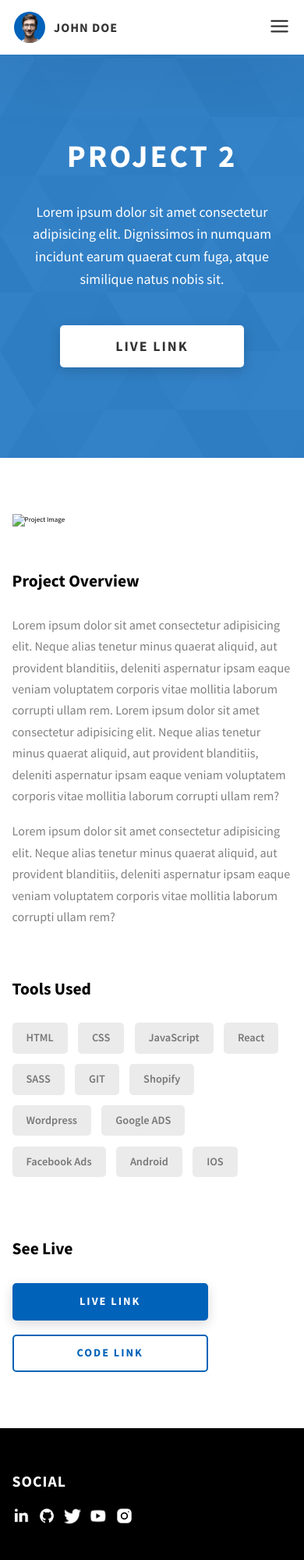
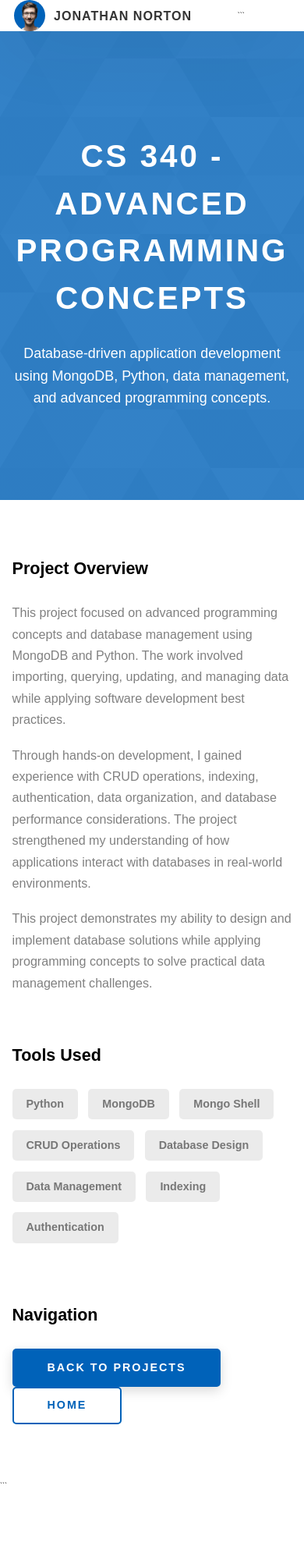
Before and after one commit to JonathanNorton223/JonathanNorton223.github.io, a website: page project-2.html in a window 390 px wide. Shown: the top 2000 px of the page at 78% size. After the commit the page ends 1911 px from the top, so only its background shows below. Drawn offline with Linux system fonts and the light colour scheme.

Commit message:
Update project-2.html

````diff
--- a/project-2.html
+++ b/project-2.html
@@ -1,21 +1,17 @@
 <!DOCTYPE html>
+
 <html lang="en">
   <head>
     <meta charset="UTF-8" />
     <meta name="viewport" content="width=device-width, initial-scale=1.0" />
-    <meta http-equiv="X-UA-Compatible" content="ie=edge" />
-    <title>Case Study of Project 2</title>
-    <meta name="description" content="Case study page of Project" />
+    <title>CS 340 Project | Jonathan Norton</title>
+    <meta
+      name="description"
+      content="CS 340 Advanced Programming Concepts project by Jonathan Norton"
+    />
+    <link rel="stylesheet" href="css/style.css" />
+  </head>
 
-    <link rel="stylesheet" href="css/style.css" />
-
-    <link rel="preconnect" href="https://fonts.googleapis.com" />
-    <link rel="preconnect" href="https://fonts.gstatic.com" crossorigin />
-    <link
-      href="https://fonts.googleapis.com/css2?family=Source+Sans+Pro:wght@400;600;700;900&display=swap"
-      rel="stylesheet"
-    />
-  </head>
   <body>
     <header class="header">
       <div class="header__content">
@@ -23,208 +19,125 @@
           <div class="header__logo-img-cont">
             <img
               src="./assets/png/john-doe.png"
-              alt="Ram Maheshwari Logo Image"
+              alt="Jonathan Norton Logo Image"
               class="header__logo-img"
             />
           </div>
-          <span class="header__logo-sub">John Doe</span>
+          <span class="header__logo-sub">Jonathan Norton</span>
         </div>
+
+```
     <div class="header__main">
       <ul class="header__links">
         <li class="header__link-wrapper">
-              <a href="./index.html" class="header__link"> Home </a>
+          <a href="./index.html" class="header__link">Home</a>
         </li>
         <li class="header__link-wrapper">
-              <a href="./index.html#about" class="header__link">About </a>
+          <a href="./index.html#about" class="header__link">About</a>
         </li>
         <li class="header__link-wrapper">
-              <a href="./index.html#projects" class="header__link">
-                Projects
-              </a>
+          <a href="./index.html#projects" class="header__link">Projects</a>
         </li>
         <li class="header__link-wrapper">
-              <a href="./index.html#contact" class="header__link"> Contact </a>
-            </li>
-          </ul>
-          <div class="header__main-ham-menu-cont">
-            <img
-              src="./assets/svg/ham-menu.svg"
-              alt="hamburger menu"
-              class="header__main-ham-menu"
-            />
-            <img
-              src="./assets/svg/ham-menu-close.svg"
-              alt="hamburger menu close"
-              class="header__main-ham-menu-close d-none"
-            />
-          </div>
-        </div>
-      </div>
-      <div class="header__sm-menu">
-        <div class="header__sm-menu-content">
-          <ul class="header__sm-menu-links">
-            <li class="header__sm-menu-link">
-              <a href="./index.html"> Home </a>
-            </li>
-
-            <li class="header__sm-menu-link">
-              <a href="./index.html#about"> About </a>
-            </li>
-
-            <li class="header__sm-menu-link">
-              <a href="./index.html#projects"> Projects </a>
-            </li>
-
-            <li class="header__sm-menu-link">
-              <a href="./index.html#contact"> Contact </a>
+          <a href="./index.html#contact" class="header__link">Contact</a>
         </li>
       </ul>
     </div>
   </div>
 </header>
+
 <section class="project-cs-hero">
   <div class="project-cs-hero__content">
-        <h1 class="heading-primary">Project 2</h1>
+    <h1 class="heading-primary">
+      CS 340 - Advanced Programming Concepts
+    </h1>
+
     <div class="project-cs-hero__info">
       <p class="text-primary">
-            Lorem ipsum dolor sit amet consectetur adipisicing elit. Dignissimos
-            in numquam incidunt earum quaerat cum fuga, atque similique natus
-            nobis sit.
+        Database-driven application development using MongoDB, Python,
+        data management, and advanced programming concepts.
       </p>
-        </div>
-        <div class="project-cs-hero__cta">
-          <a href="#" class="btn btn--bg" target="_blank">Live Link</a>
     </div>
   </div>
 </section>
+
 <section class="project-details">
   <div class="main-container">
     <div class="project-details__content">
-          <div class="project-details__showcase-img-cont">
-            <img
-              src="./assets/jpeg/project-mockup-example.jpeg"
-              alt="Project Image"
-              class="project-details__showcase-img"
-            />
-          </div>
       <div class="project-details__content-main">
         <div class="project-details__desc">
-              <h3 class="project-details__content-title">Project Overview</h3>
+          <h2 class="project-details__content-title">
+            Project Overview
+          </h2>
+
           <p class="project-details__desc-para">
-                Lorem ipsum dolor sit amet consectetur adipisicing elit. Neque
-                alias tenetur minus quaerat aliquid, aut provident blanditiis,
-                deleniti aspernatur ipsam eaque veniam voluptatem corporis vitae
-                mollitia laborum corrupti ullam rem. Lorem ipsum dolor sit amet
-                consectetur adipisicing elit. Neque alias tenetur minus quaerat
-                aliquid, aut provident blanditiis, deleniti aspernatur ipsam
-                eaque veniam voluptatem corporis vitae mollitia laborum corrupti
-                ullam rem?
+            This project focused on advanced programming concepts and
+            database management using MongoDB and Python. The work involved
+            importing, querying, updating, and managing data while applying
+            software development best practices.
           </p>
+
           <p class="project-details__desc-para">
-                Lorem ipsum dolor sit amet consectetur adipisicing elit. Neque
-                alias tenetur minus quaerat aliquid, aut provident blanditiis,
-                deleniti aspernatur ipsam eaque veniam voluptatem corporis vitae
-                mollitia laborum corrupti ullam rem?
+            Through hands-on development, I gained experience with CRUD
+            operations, indexing, authentication, data organization, and
+            database performance considerations. The project strengthened my
+            understanding of how applications interact with databases in
+            real-world environments.
+          </p>
+
+          <p class="project-details__desc-para">
+            This project demonstrates my ability to design and implement
+            database solutions while applying programming concepts to solve
+            practical data management challenges.
           </p>
         </div>
+
         <div class="project-details__tools-used">
-              <h3 class="project-details__content-title">Tools Used</h3>
+          <h2 class="project-details__content-title">
+            Tools Used
+          </h2>
+
           <div class="skills">
-                <div class="skills__skill">HTML</div>
-                <div class="skills__skill">CSS</div>
-                <div class="skills__skill">JavaScript</div>
-                <div class="skills__skill">React</div>
-                <div class="skills__skill">SASS</div>
-                <div class="skills__skill">GIT</div>
-                <div class="skills__skill">Shopify</div>
-                <div class="skills__skill">Wordpress</div>
-                <div class="skills__skill">Google ADS</div>
-                <div class="skills__skill">Facebook Ads</div>
-                <div class="skills__skill">Android</div>
-                <div class="skills__skill">IOS</div>
+            <div class="skills__skill">Python</div>
+            <div class="skills__skill">MongoDB</div>
+            <div class="skills__skill">Mongo Shell</div>
+            <div class="skills__skill">CRUD Operations</div>
+            <div class="skills__skill">Database Design</div>
+            <div class="skills__skill">Data Management</div>
+            <div class="skills__skill">Indexing</div>
+            <div class="skills__skill">Authentication</div>
           </div>
         </div>
+
         <div class="project-details__links">
-              <h3 class="project-details__content-title">See Live</h3>
+          <h2 class="project-details__content-title">
+            Navigation
+          </h2>
+
           <a
-                href="#"
-                class="btn btn--med btn--theme project-details__links-btn"
-                target="_blank"
-                >Live Link</a
+            href="./index.html#projects"
+            class="btn btn--med btn--theme"
           >
+            Back to Projects
+          </a>
+
           <a
-                href="#"
-                class="btn btn--med btn--theme-inv project-details__links-btn"
-                target="_blank"
-                >Code Link</a
+            href="./index.html"
+            class="btn btn--med btn--theme-inv"
           >
+            Home
+          </a>
         </div>
       </div>
     </div>
   </div>
 </section>
-    <footer class="main-footer">
-      <div class="main-container">
-        <div class="main-footer__upper">
-          <div class="main-footer__row main-footer__row-1">
-            <h2 class="heading heading-sm main-footer__heading-sm">
-              <span>Social</span>
-            </h2>
-            <div class="main-footer__social-cont">
-              <a target="_blank" rel="noreferrer" href="#">
-                <img
-                  class="main-footer__icon"
-                  src="./assets/png/linkedin-ico.png"
-                  alt="icon"
-                />
-              </a>
-              <a target="_blank" rel="noreferrer" href="#">
-                <img
-                  class="main-footer__icon"
-                  src="./assets/png/github-ico.png"
-                  alt="icon"
-                />
-              </a>
-              <a target="_blank" rel="noreferrer" href="#">
-                <img
-                  class="main-footer__icon"
-                  src="./assets/png/twitter-ico.png"
-                  alt="icon"
-                />
-              </a>
-              <a target="_blank" rel="noreferrer" href="#">
-                <img
-                  class="main-footer__icon"
-                  src="./assets/png/yt-ico.png"
-                  alt="icon"
-                />
-              </a>
-              <a target="_blank" rel="noreferrer" href="#">
-                <img
-                  class="main-footer__icon main-footer__icon--mr-none"
-                  src="./assets/png/insta-ico.png"
-                  alt="icon"
-                />
-              </a>
-            </div>
-          </div>
-          <div class="main-footer__row main-footer__row-2">
-            <h4 class="heading heading-sm text-lt">John Doe</h4>
-            <p class="main-footer__short-desc">
-              Lorem ipsum dolor sit amet consectetur adipisicing elit facilis
-              tempora explicabo quae quod deserunt
-            </p>
-          </div>
-        </div>
 
-        <div class="main-footer__lower">
-          &copy; Copyright 2021. Made by
-          <a rel="noreferrer" target="_blank" href="https://rammaheshwari.com"
-            >Ram Maheshwari</a
-          >
-        </div>
-      </div>
-    </footer>
 <script src="./index.js"></script>
+```
+
   </body>
 </html>
+
+  </body>
+</html>
````
Lines whose indentation alone changed are shown as unchanged.
